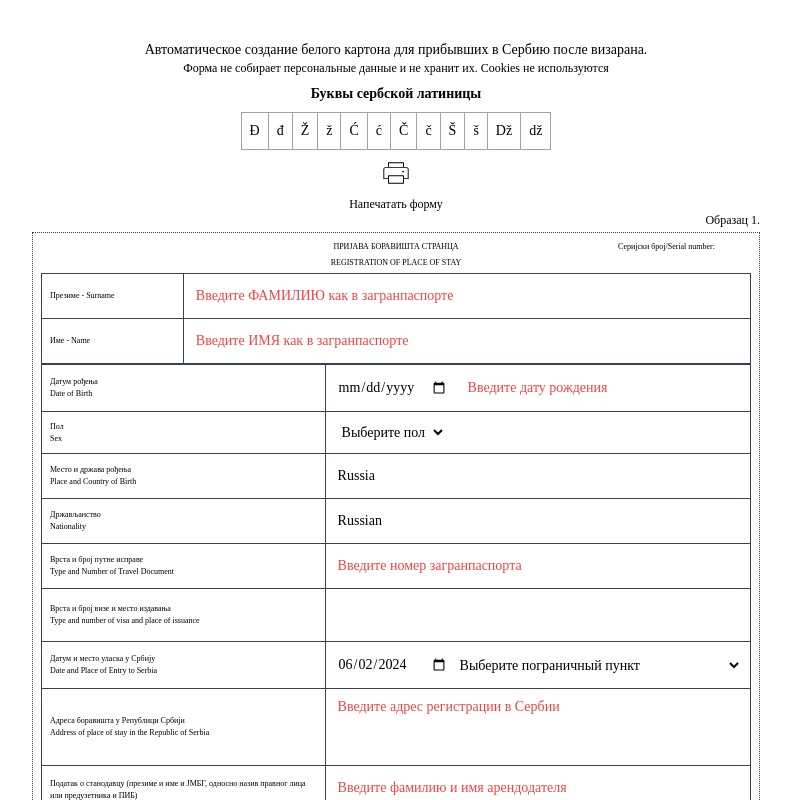
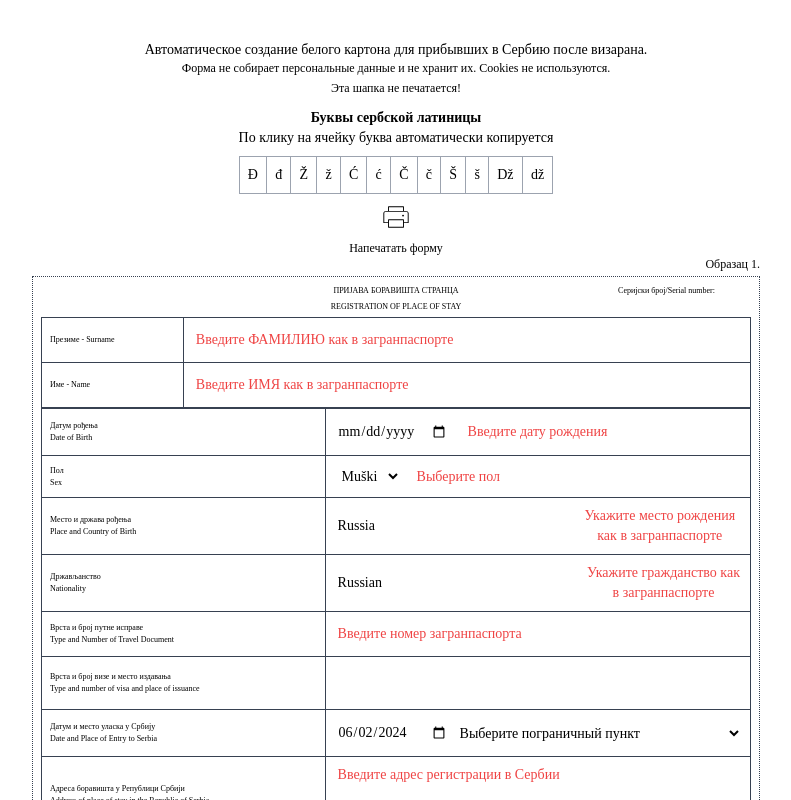
Before and after one commit to IrinaGarmaeva/beli-karton, a React (Vite) app: page / in a window 1280 px wide. Shown: the top 800 px of the page, without its empty margins (244-1035 px from the left). Built offline with nearby package versions, Linux system fonts and the light colour scheme.

Commit message:
Feature: edit form, add tips for inputs

```diff
--- a/index.html
+++ b/index.html
@@ -3,7 +3,7 @@
   <head>
     <meta charset="UTF-8" />
     <meta name="viewport" content="width=device-width, initial-scale=1.0" />
-    <title>Белый картон для граждан России</title>
+    <title>Форма для заполнения белого картона в Сербии</title>
   </head>
   <body>
     <div id="root"></div>
--- a/src/components/CharacterTable.tsx
+++ b/src/components/CharacterTable.tsx
@@ -29,8 +29,9 @@ const CharacterTable = () => {
   };
 
   return (
-    <div className="mt-2 flex flex-col text-sm justify-center overflow-x-auto">
+    <div className="mt-3 flex flex-col text-sm justify-center overflow-x-auto">
       <h2 className="font-semibold text-center">Буквы сербской латиницы</h2>
+      <p>По клику на ячейку буква автоматически копируется</p>
       <table className="mt-2 min-w-full border border-gray-400">
         <tbody>
           <tr className="border-b">
--- a/src/components/Form.tsx
+++ b/src/components/Form.tsx
@@ -94,14 +94,12 @@ const Form = () => {
                     </div>
                   </td>
                   <td className="p-2 border border-gray-700">
+                    <div className="flex items-center gap-4">
                       <select
                         name="sex"
                         className="p-1 text-sm print:border-none cursor-pointer bg-transparent"
                         required
                       >
-                      <option value="" disabled selected>
-                        Выберите пол
-                      </option>
                         <option className="bg-transparent" value="Muški">
                           Muški
                         </option>
@@ -109,6 +107,10 @@ const Form = () => {
                           Ženski
                         </option>
                       </select>
+                      <p className="text-sm text-red-500 print:hidden">
+                        Выберите пол
+                      </p>
+                    </div>
                   </td>
                 </tr>
                 <tr className="border border-gray-700">
@@ -119,14 +121,18 @@ const Form = () => {
                     </div>
                   </td>
                   <td className="p-2 border border-gray-700">
+                    <div className="flex items-center">
                       <input
                         type="text"
                         name="birthPlace"
                         className="p-1 w-full text-sm placeholder-red-500"
                         defaultValue="Russia"
-                      placeholder="Введите страну рождения как в загранпаспорте"
                         required
                       />
+                      <p className="text-sm text-red-500 print:hidden text-center">
+                        Укажите место рождения как в загранпаспорте
+                      </p>
+                    </div>
                   </td>
                 </tr>
                 <tr className="border border-gray-700">
@@ -137,13 +143,17 @@ const Form = () => {
                     </div>
                   </td>
                   <td className="p-2 border border-gray-700">
+                    <div className="flex items-center">
                       <input
                         type="text"
                         name="nationality"
                         className="p-1 w-full text-sm placeholder-red-500"
                         defaultValue="Russian"
-                      placeholder="Введите гражданство"
                       />
+                      <p className="text-sm text-red-500 print:hidden text-center">
+                        Укажите гражданство как в загранпаспорте
+                      </p>
+                    </div>
                   </td>
                 </tr>
                 <tr className="border border-gray-700">
@@ -278,7 +288,7 @@ const Form = () => {
                       />
                       <div className="text-sm text-red-500 print:hidden flex flex-col">
                         <p>Укажите дату регистрации</p>
-                        <span >Автоматически стоит текущая дата</span>
+                        <span>Автоматически стоит текущая дата</span>
                       </div>
                     </div>
                   </td>
@@ -291,10 +301,7 @@ const Form = () => {
                     </div>
                   </td>
                   <td className="p-2 border border-gray-700">
-                    <textarea
-                      name="note"
-                      className="p-1 w-full h-14"
-                    ></textarea>
+                    <textarea className="p-1 w-full h-8"></textarea>
                   </td>
                 </tr>
                 <tr className="border border-gray-700">
@@ -305,14 +312,14 @@ const Form = () => {
                     </div>
                   </td>
                   <td className="p-2 border border-gray-700">
-                    <textarea name="note" className="p-2 w-full"></textarea>
+                    <textarea className="p-2 w-full"></textarea>
                   </td>
                 </tr>
                 <tr className="border border-gray-700">
                   <td className="p-2 border border-gray-700"></td>
                   <td className="p-2 border border-gray-700">
                     <div className="flex flex-col items-center">
-                      <p className="pt-6 w-full text-center">
+                      <p className="pt-5 w-full text-center">
                         ________________________________________
                       </p>
                       <span>
--- a/src/components/Header.tsx
+++ b/src/components/Header.tsx
@@ -14,8 +14,9 @@ const Header = () => {
       </h1>
       <p className="text-xs text-center">
         Форма не собирает персональные данные и не хранит их. Cookies не
-        используются
+        используются.
       </p>
+      <p className="text-xs mt-1">Эта шапка не печатается!</p>
       <CharacterTable />
       <button
         type="button"
```
Lines whose indentation alone changed are shown as unchanged.
